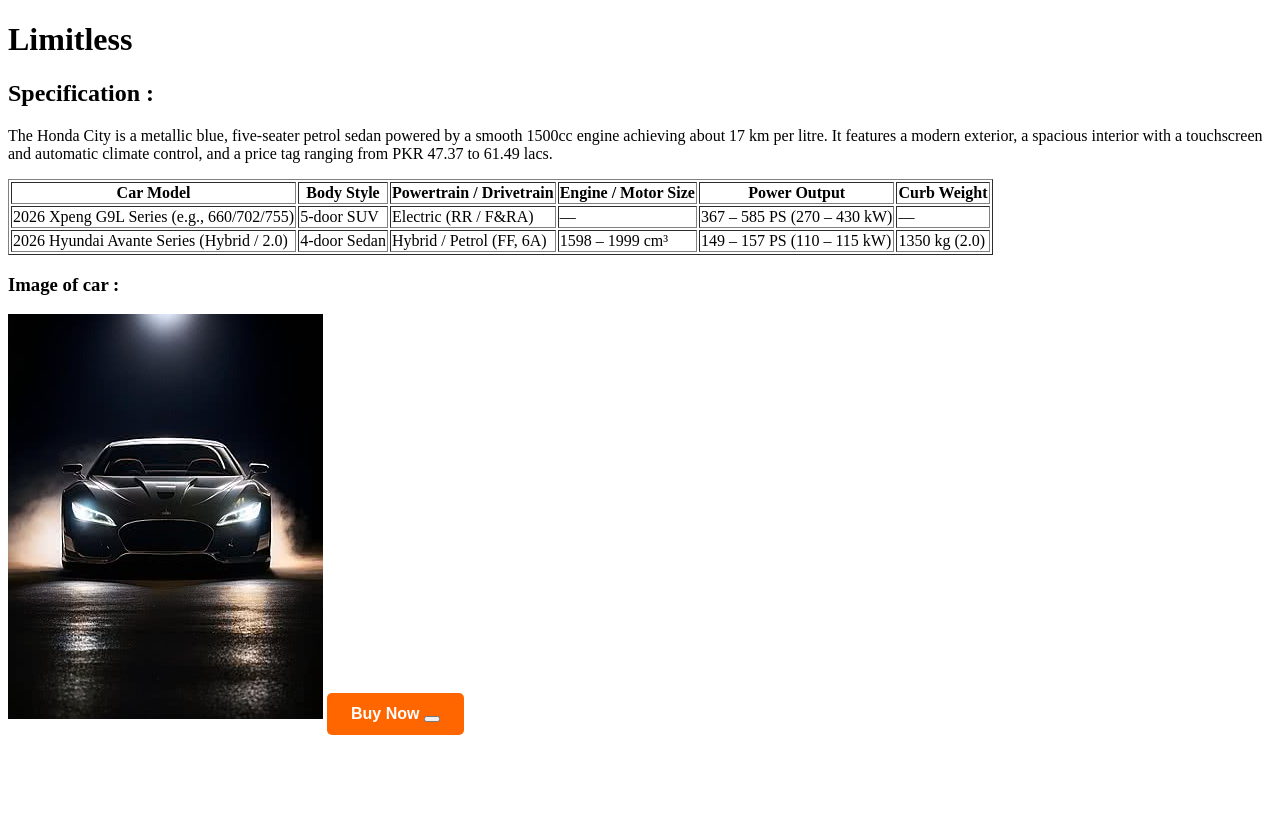
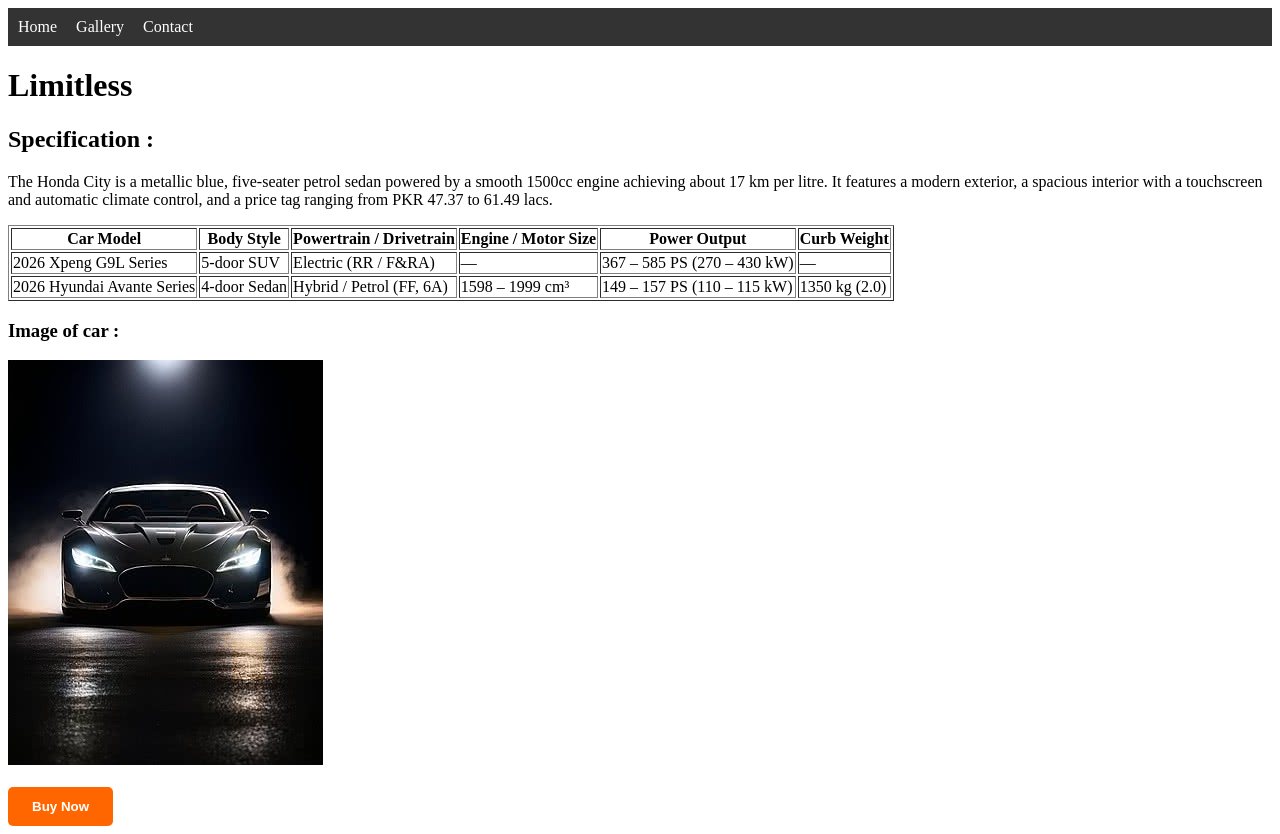
Before and after one commit to i263170/limitless-car-launch, a plain HTML site: page index.html in a window 1280 px wide. Before the commit the page ends 800 px from the top, so only its background shows below. Drawn offline with Linux system fonts and the light colour scheme.

Commit message:
index.html

```diff
--- a/index.html
+++ b/index.html
@@ -3,15 +3,21 @@
 <head>
     <meta charset="UTF-8">
     <meta name="viewport" content="width=device-width, initial-scale=1.0">
-    <title>Auto Haven </title>
+    <title>Auto Haven</title>
 </head>
 <body>
+    <nav style="background-color: #333; padding: 10px;">
+        <a href="index.html" style="color: white; margin-right: 15px; text-decoration: none;">Home</a>
+        <a href="gallery.html" style="color: white; margin-right: 15px; text-decoration: none;">Gallery</a>
+        <a href="contact.html" style="color: white; text-decoration: none;">Contact</a>
+    </nav>
+
     <h1>Limitless</h1>
     <h2>Specification : </h2>
     <p>The Honda City is a metallic blue, five-seater petrol sedan powered by a smooth 1500cc engine achieving about 17 km per litre.
       It features a modern exterior, a spacious interior with a touchscreen and automatic climate control, and a price tag ranging from
       PKR 47.37 to 61.49 lacs.</p>
-    <body>
+
     <table border="1">
       <thead>
         <tr>
@@ -25,15 +31,15 @@
       </thead>
       <tbody>
         <tr>
-        <td>2026 Xpeng G9L Series (e.g., 660/702/755)</td>
+          <td>2026 Xpeng G9L Series</td>
           <td>5-door SUV</td>
-        <td>Electric (RR / F&amp;RA)</td>
+          <td>Electric (RR / F&RA)</td>
           <td>—</td>
           <td>367 – 585 PS (270 – 430 kW)</td>
           <td>—</td>
         </tr>
         <tr>
-        <td>2026 Hyundai Avante Series (Hybrid / 2.0)</td>
+          <td>2026 Hyundai Avante Series</td>
           <td>4-door Sedan</td>
           <td>Hybrid / Petrol (FF, 6A)</td>
           <td>1598 – 1999 cm³</td>
@@ -42,33 +48,20 @@
         </tr>
       </tbody>
     </table>
-  </body>
+
     <h3>Image of car :</h3>
+    <img src="images/Limitless.jpg" alt="car picture">
+    <br><br>
 
-<img src="images/Limitless.jpg"  alt="car picture">
-
-<body>
-
-  <a href="checkout.html" style="display: inline-block; padding: 12px 24px; background-color: #ff6600; color: white; text-decoration: none; font-family: Arial, sans-serif; font-weight: bold; border-radius: 5px;">
+    <button onclick="sayHello()" style="padding: 12px 24px; background-color: #ff6600; color: white; border: none; font-weight: bold; border-radius: 5px; cursor: pointer;">
        Buy Now
-   <button onclick="sayHello()"></button>
+    </button>
 
     <script>
       function sayHello() {
         console.log("Say Hello button was clicked");
-    window.alert("Hello! Welcome to my page.");
+        window.alert("Hello! Welcome to Auto Haven.");
       }
     </script>
-
-
-
-  </a>
-
-</body>
-
-
-
-
-
 </body>
 </html>
```
Lines whose indentation alone changed are shown as unchanged.
